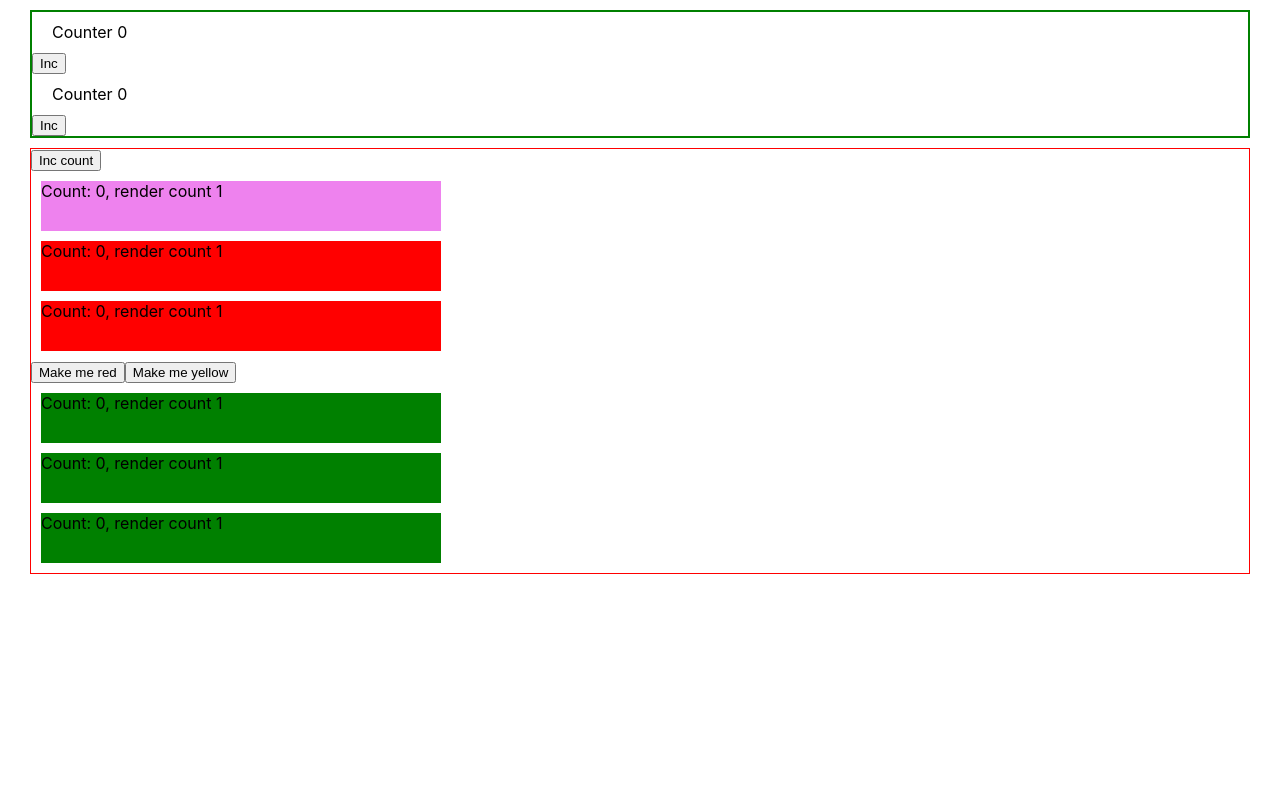
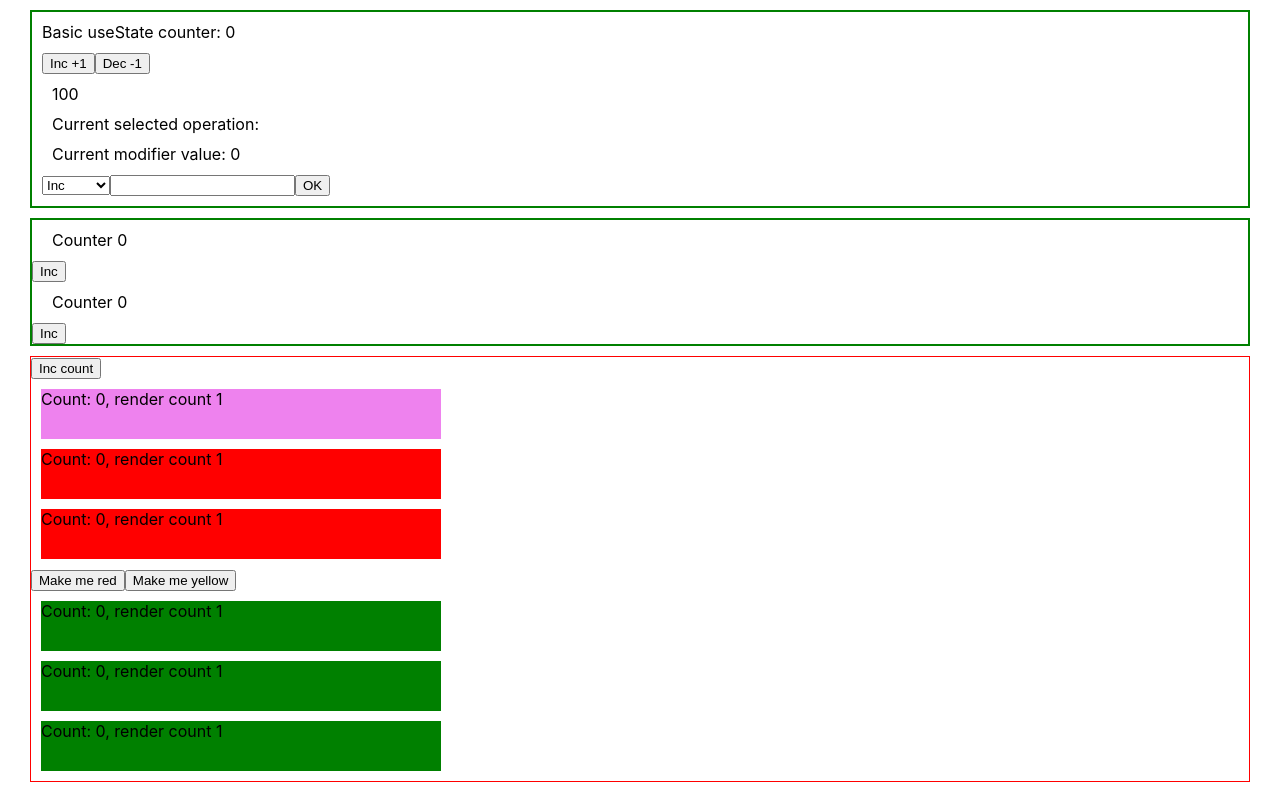
Before and after one commit to tscislo/react-playground, a React (Create React App) app: page / in a window 1280 px wide. Built offline with nearby package versions, Linux system fonts and the light colour scheme.

Commit message:
added basic-hook.component and updated deps

```diff
--- a/src/App.tsx
+++ b/src/App.tsx
@@ -2,10 +2,12 @@ import React from 'react';
 import './App.css';
 import {ParentComponent} from "./lifted-local-state/parent.component";
 import {ParentColorComponent} from "./primitive-context/parent-context";
+import {BasicHookComponent} from "./basic-hook-component/basic-hook.component";
 
 function App() {
     return (
         <div className="App">
+            <BasicHookComponent/>
             <ParentComponent/>
             <ParentColorComponent />
         </div>
--- /dev/null
+++ b/src/basic-hook-component/basic-hook.component.tsx
@@ -0,0 +1,120 @@
+import {useReducer, useState} from "react";
+
+const enum MathOperationType {
+    INC = 'INC',
+    DEC = 'DEC',
+    MUL = 'MUL',
+    DIV = 'DIV'
+}
+
+
+enum MathActionType {
+    CHANGE_MODIFIER_VALUE = 'CHANGE_MODIFIER_VALUE',
+    CHANGE_OPERATION = 'CHANGE_OPERATION',
+    CALCULATE = 'CALCULATE'
+}
+
+interface ChangeModifierValueAction {
+    type: MathActionType.CHANGE_MODIFIER_VALUE
+    value: number;
+}
+
+interface ChangeOperationAction {
+    type: MathActionType.CHANGE_OPERATION
+    value: MathOperationType
+}
+
+interface CalculateAction {
+    type: MathActionType.CALCULATE
+}
+
+
+export type MathAction = ChangeOperationAction | ChangeModifierValueAction | CalculateAction;
+
+interface CountState {
+    count: number;
+    modifierValue: number;
+    currentMathOperation?: MathOperationType;
+}
+
+const countReducer = (state: CountState, action: MathAction): CountState => {
+    switch (action.type) {
+        case MathActionType.CHANGE_OPERATION:
+            return {
+                ...state,
+                currentMathOperation: action.value
+            }
+        case MathActionType.CHANGE_MODIFIER_VALUE:
+            return {
+                ...state,
+                modifierValue: action.value
+            }
+        case MathActionType.CALCULATE:
+            switch (state.currentMathOperation) {
+                case MathOperationType.INC:
+                    return {
+                        ...state,
+                        count: state.count + state.modifierValue
+                    }
+                case MathOperationType.DEC:
+                    return {
+                        ...state,
+                        count: state.count - state.modifierValue
+                    }
+                case MathOperationType.MUL:
+                    return {
+                        ...state,
+                        count: state.count * state.modifierValue
+                    }
+                case MathOperationType.DIV:
+                    return {
+                        ...state,
+                        count: state.count / state.modifierValue
+                    }
+                default:
+                    return state;
+            }
+        default:
+            return state;
+    }
+
+}
+
+export const BasicHookComponent = () => {
+    const [count, setCount] = useState<number>(0);
+    const [state, dispatchMathAction] = useReducer(countReducer, {count: 100, modifierValue: 0});
+    return (
+        <div style={{'border': '2px green solid'}}>
+            <div>Basic useState counter: {count}</div>
+            <div>
+                <button onClick={() => setCount((c) => c + 1)}>Inc +1</button>
+                <button onClick={() => setCount((c) => c - 1)}>Dec -1</button>
+            </div>
+            <div>
+                <div>{state.count}</div>
+                <div>Current selected operation: {state.currentMathOperation}</div>
+                <div>Current modifier value: {state.modifierValue}</div>
+                <select onChange={(event) =>
+                    dispatchMathAction({
+                        type: MathActionType.CHANGE_OPERATION,
+                        value: event.target.value as MathOperationType
+                    })
+                }>
+                    <option value={MathOperationType.INC}>Inc
+                    </option>
+                    <option value={MathOperationType.DEC}>Dec
+                    </option>
+                    <option value={MathOperationType.MUL}>Multiply</option>
+                    <option value={MathOperationType.DIV}>Divide</option>
+                </select>
+                <input type="text" onChange={(event) =>
+                    dispatchMathAction({
+                        type: MathActionType.CHANGE_MODIFIER_VALUE,
+                        value: parseInt(event.target.value)
+                    })
+                }/>
+                <button onClick={() => dispatchMathAction({type: MathActionType.CALCULATE})}>OK</button>
+            </div>
+        </div>
+    )
+}
```
Also changed, not shown: package.json (+6 -6 lines), 1 other file (tests, documents, lock files or other folders).
